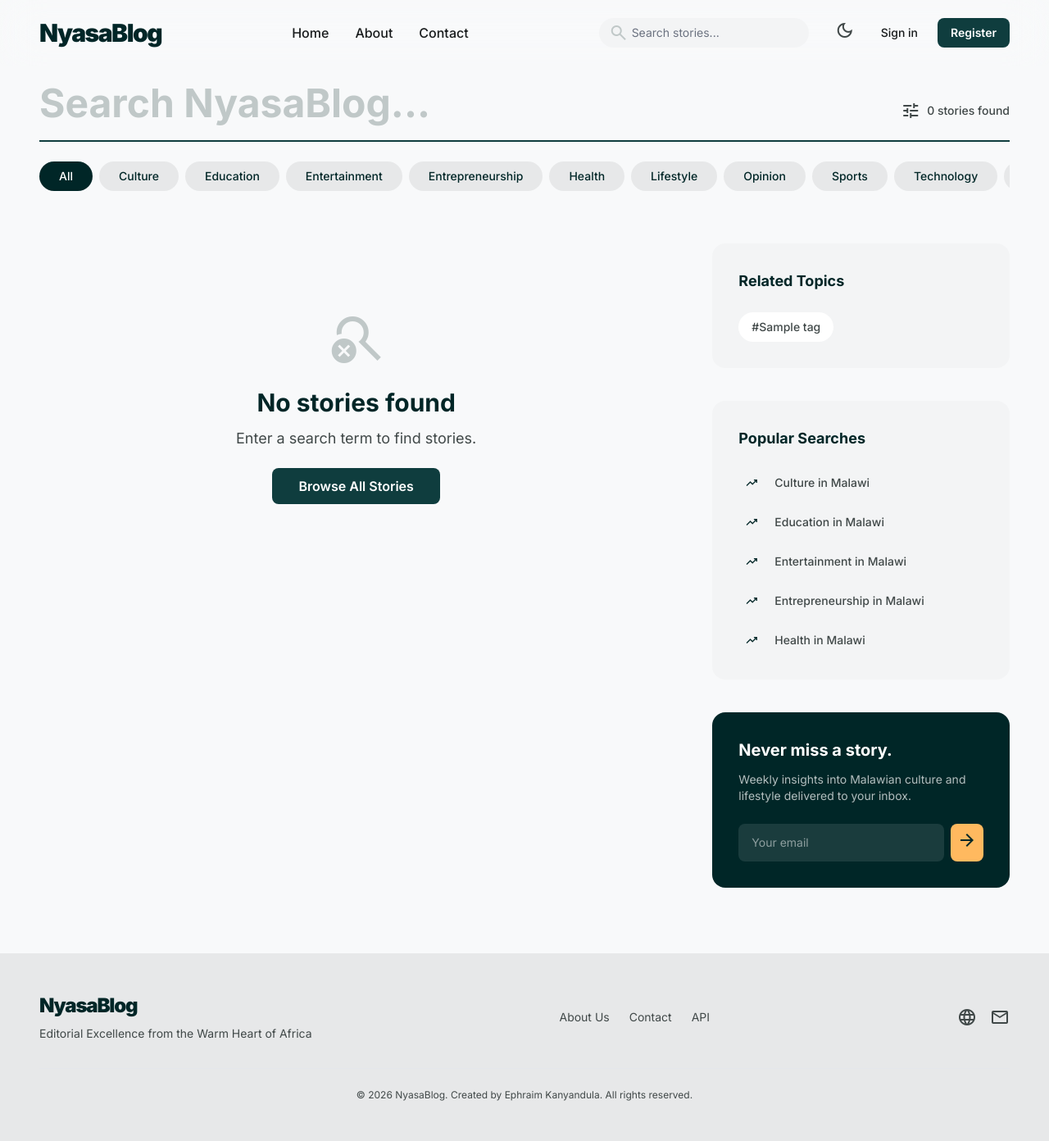
After one commit to Kanyandula/BlogPost, a Django app: page /search/ in a window 1280 px wide. The commit adds this page. Shown: the whole page at 82% size. Run offline with Django 3.2, Linux system fonts and the light colour scheme; data comes from the database, SQL or seed files in the repository; tables that the repository leaves empty hold one stand-in row (values such as "Sample post"); some libraries are stand-ins or nearby versions.

Commit message:
Add dedicated search results page matching Stitch design

```diff
--- a/mysite/urls.py
+++ b/mysite/urls.py
@@ -24,6 +24,7 @@ from personal.views import (
   about_screen_view,
   contact_screen_view,
   api_screen_view,
+  search_view,
 )
 
 from account.views import (
@@ -37,6 +38,7 @@ from account.views import (
 
 urlpatterns = [
     path('', home_screen_view, name="home"),
+    path('search/', search_view, name="search"),
     path('account/', account_view, name="account"),
     path('admin/', admin.site.urls),
     path('blog/', include('blog.urls', 'blog')),
--- /dev/null
+++ b/personal/templates/personal/search_results.html
@@ -0,0 +1,149 @@
+{% extends 'base.html' %}
+
+{% block title %}Search: {{ query }} | NyasaBlog{% endblock %}
+
+{% block content %}
+<div class="max-w-[1440px] mx-auto px-6 md:px-12">
+
+<!-- Search Header -->
+<header class="mb-12 md:mb-16">
+  <div class="flex items-end justify-between border-b-2 border-primary-container pb-4 mb-6">
+    <div class="flex-1">
+      <form action="{% url 'search' %}" method="GET">
+        <input class="w-full text-3xl md:text-5xl font-bold bg-transparent border-none p-0 focus:ring-0 text-primary placeholder-outline-variant"
+               placeholder="Search NyasaBlog..." type="text" name="q" value="{{ query }}"/>
+      </form>
+    </div>
+    <div class="flex items-center gap-2 text-on-surface-variant pb-2">
+      <span class="material-symbols-outlined">tune</span>
+      <span class="text-sm font-medium">{{ result_count }} stories found</span>
+    </div>
+  </div>
+
+  <!-- Category Filter Pills -->
+  <div class="flex flex-wrap items-center justify-between gap-4">
+    <div class="flex gap-2 overflow-x-auto hide-scrollbar">
+      <a href="{% url 'search' %}?q={{ query }}" class="px-6 py-2 rounded-full font-medium text-sm transition-all whitespace-nowrap {% if not active_category %}bg-primary text-on-primary{% else %}bg-surface-container-high text-primary hover:bg-surface-container-highest{% endif %}">All</a>
+      {% for cat in categories %}
+      <a href="{% url 'search' %}?q={{ query }}&category={{ cat.slug }}" class="px-6 py-2 rounded-full font-medium text-sm transition-all whitespace-nowrap {% if active_category == cat.slug %}bg-primary text-on-primary{% else %}bg-surface-container-high text-primary hover:bg-surface-container-highest{% endif %}">{{ cat.name }}</a>
+      {% endfor %}
+    </div>
+  </div>
+</header>
+
+<div class="grid grid-cols-1 lg:grid-cols-12 gap-12">
+
+  <!-- Search Results -->
+  <section class="lg:col-span-8 flex flex-col gap-12">
+    {% if blog_posts %}
+      {% for post in blog_posts %}
+      <article class="flex flex-col md:flex-row gap-6 md:gap-8 group">
+        <a href="{% url 'blog:detail' post.slug %}" class="w-full md:w-64 shrink-0">
+          <div class="aspect-[16/10] rounded-xl overflow-hidden bg-surface-container-low">
+            {% if post.image %}
+            <img alt="{{ post.title }}" class="w-full h-full object-cover transition-transform duration-500 group-hover:scale-105" src="{{ post.image.url }}"/>
+            {% else %}
+            <div class="w-full h-full flex items-center justify-center">
+              <span class="material-symbols-outlined text-4xl text-outline-variant">article</span>
+            </div>
+            {% endif %}
+          </div>
+        </a>
+        <div class="flex flex-col justify-center">
+          <div class="flex items-center gap-3 mb-3">
+            {% if post.category %}
+            <span class="text-[10px] tracking-widest font-bold text-secondary uppercase">{{ post.category.name }}</span>
+            <span class="w-1 h-1 rounded-full bg-outline-variant"></span>
+            {% endif %}
+            <span class="text-xs text-on-surface-variant">{{ post.date_published|date:"M d, Y" }}</span>
+          </div>
+          <a href="{% url 'blog:detail' post.slug %}">
+            <h3 class="text-xl md:text-2xl font-bold text-primary mb-3 leading-tight group-hover:text-secondary transition-colors">{{ post.title }}</h3>
+          </a>
+          <p class="text-on-surface-variant leading-relaxed mb-4 line-clamp-2 text-sm">{{ post.body|striptags|truncatechars:180 }}</p>
+          <div class="flex items-center gap-3">
+            <span class="material-symbols-outlined text-base text-outline">account_circle</span>
+            <a href="{% url 'author_profile' post.author.username %}" class="text-xs font-semibold text-on-surface hover:text-primary">{{ post.author.username }}</a>
+            <span class="text-xs text-outline">· {{ post.reading_time }} min read</span>
+          </div>
+        </div>
+      </article>
+      {% endfor %}
+
+      <!-- Pagination -->
+      {% if blog_posts.has_other_pages %}
+      <div class="py-12 flex justify-center">
+        {% if blog_posts.has_next %}
+        <a href="?q={{ query }}{% if active_category %}&category={{ active_category }}{% endif %}&page={{ blog_posts.next_page_number }}"
+           class="px-8 py-3 rounded-full border border-outline-variant text-primary font-bold hover:bg-surface-container-low transition-all">
+          Load More Stories
+        </a>
+        {% endif %}
+      </div>
+      {% endif %}
+
+    {% else %}
+      <!-- Empty State -->
+      <div class="text-center py-20">
+        <span class="material-symbols-outlined text-7xl text-outline-variant mb-6">search_off</span>
+        <h2 class="text-3xl font-bold text-primary mb-3">No stories found</h2>
+        <p class="text-on-surface-variant text-lg max-w-md mx-auto mb-8">
+          {% if query %}We couldn't find anything matching "{{ query }}". Try different keywords or browse categories.
+          {% else %}Enter a search term to find stories.{% endif %}
+        </p>
+        <a href="{% url 'home' %}" class="px-8 py-3 rounded-lg bg-[#0f3d3e] text-white font-semibold hover:opacity-90 transition-opacity">Browse All Stories</a>
+      </div>
+    {% endif %}
+  </section>
+
+  <!-- Sidebar -->
+  <aside class="lg:col-span-4">
+    <div class="sticky top-28 space-y-10">
+
+      <!-- Related Topics -->
+      {% if tags %}
+      <section class="p-6 md:p-8 rounded-2xl bg-surface-container-low">
+        <h4 class="text-lg font-bold text-primary mb-6">Related Topics</h4>
+        <div class="flex flex-wrap gap-2">
+          {% for tag in tags %}
+          <a href="{% url 'search' %}?q={{ tag.name }}" class="px-4 py-2 rounded-full bg-surface-container-lowest text-on-surface-variant text-sm font-medium hover:text-secondary transition-colors">#{{ tag.name }}</a>
+          {% endfor %}
+        </div>
+      </section>
+      {% endif %}
+
+      <!-- Popular Searches -->
+      <section class="p-6 md:p-8 rounded-2xl bg-surface-container-low">
+        <h4 class="text-lg font-bold text-primary mb-6">Popular Searches</h4>
+        <ul class="space-y-4">
+          {% for cat in categories|slice:":5" %}
+          <li>
+            <a href="{% url 'search' %}?q={{ cat.name }}" class="flex items-center gap-3 group">
+              <div class="w-8 h-8 rounded-full bg-primary-container/10 flex items-center justify-center text-primary">
+                <span class="material-symbols-outlined text-base">trending_up</span>
+              </div>
+              <span class="text-sm font-medium text-on-surface-variant group-hover:text-primary transition-colors">{{ cat.name }} in Malawi</span>
+            </a>
+          </li>
+          {% endfor %}
+        </ul>
+      </section>
+
+      <!-- Newsletter -->
+      <section class="p-6 md:p-8 rounded-2xl bg-[#002627] text-white">
+        <h4 class="text-xl font-bold mb-3">Never miss a story.</h4>
+        <p class="text-white/70 text-sm mb-6">Weekly insights into Malawian culture and lifestyle delivered to your inbox.</p>
+        <div class="flex gap-2">
+          <input class="flex-1 bg-white/10 border-none rounded-lg text-sm px-4 py-2 text-white placeholder:text-white/50 focus:ring-2 focus:ring-tertiary-fixed-dim" placeholder="Your email" type="email"/>
+          <button class="p-2 rounded-lg bg-tertiary-fixed-dim text-[#002627]">
+            <span class="material-symbols-outlined">arrow_forward</span>
+          </button>
+        </div>
+      </section>
+
+    </div>
+  </aside>
+
+</div>
+</div>
+{% endblock content %}
--- a/personal/views.py
+++ b/personal/views.py
@@ -4,7 +4,7 @@ from django.db.models import Count
 from django.conf import settings
 
 from blog.views import get_blog_queryset
-from blog.models import BlogPost, Category
+from blog.models import BlogPost, Category, Tag
 from personal.forms import ContactForm
 from django.core.mail import send_mail, BadHeaderError
 from django.http import HttpResponse
@@ -76,6 +76,43 @@ def home_screen_view(request):
 	return render(request, "personal/home.html", context)
 
 
+def search_view(request):
+	context = {}
+	query = request.GET.get('q', '')
+	category_slug = request.GET.get('category', '')
+	context['query'] = query
+
+	if query:
+		blog_posts = _annotate_posts(
+			get_blog_queryset(query)
+		).order_by('-date_updated')
+
+		if category_slug:
+			blog_posts = blog_posts.filter(category__slug=category_slug)
+
+		context['result_count'] = blog_posts.count()
+	else:
+		blog_posts = BlogPost.objects.none()
+		context['result_count'] = 0
+
+	# Pagination
+	page = request.GET.get('page', 1)
+	paginator = Paginator(blog_posts, BLOG_POSTS_PER_PAGE)
+	try:
+		blog_posts = paginator.page(page)
+	except PageNotAnInteger:
+		blog_posts = paginator.page(1)
+	except EmptyPage:
+		blog_posts = paginator.page(paginator.num_pages)
+
+	context['blog_posts'] = blog_posts
+	context['categories'] = Category.objects.all()
+	context['active_category'] = category_slug
+	context['tags'] = Tag.objects.all()[:20]
+
+	return render(request, 'personal/search_results.html', context)
+
+
 def about_screen_view(request):
 	return render(request, 'personal/about.html')
 
--- a/templates/snippets/header.html
+++ b/templates/snippets/header.html
@@ -22,14 +22,14 @@
   <!-- Right side: search + auth -->
   <div class="flex items-center gap-4 md:gap-6">
     <!-- Desktop search -->
-    <form class="relative hidden lg:block" action="{% url 'home' %}" method="GET">
+    <form class="relative hidden lg:block" action="{% url 'search' %}" method="GET">
       <span class="material-symbols-outlined absolute left-3 top-1/2 -translate-y-1/2 text-outline-variant">search</span>
       <input class="bg-surface-container-low border-none rounded-full py-2 pl-10 pr-4 text-sm focus:ring-2 focus:ring-secondary/20 w-64"
              placeholder="Search stories..." type="text" name="q" value="{{ query|default:'' }}"/>
     </form>
 
     <!-- Mobile search button -->
-    <a href="{% url 'home' %}" class="lg:hidden p-2">
+    <a href="{% url 'search' %}" class="lg:hidden p-2">
       <span class="material-symbols-outlined text-on-surface">search</span>
     </a>
 
@@ -86,7 +86,7 @@
     {% endif %}
   </div>
   <!-- Mobile search -->
-  <form class="mt-4" action="{% url 'home' %}" method="GET">
+  <form class="mt-4" action="{% url 'search' %}" method="GET">
     <div class="relative">
       <span class="material-symbols-outlined absolute left-3 top-1/2 -translate-y-1/2 text-outline-variant">search</span>
       <input class="w-full bg-surface-container-low border-none rounded-full py-2 pl-10 pr-4 text-sm focus:ring-2 focus:ring-secondary/20"
```
